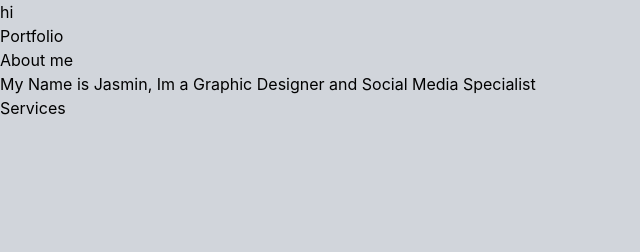
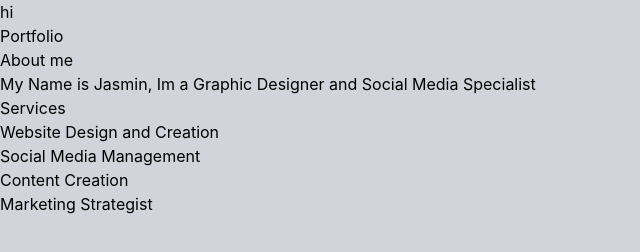
Before and after one commit to Jarabey/portfolio-design, a website: page public/index.html in a window 1280 px wide. Shown: the whole page, without its empty margins (0-640 px from the left). Drawn offline with nearby package versions, Linux system fonts and the light colour scheme; files that its build step writes are made by us from their sources.

Commit message:
Update index.html

```diff
--- a/public/index.html
+++ b/public/index.html
@@ -14,6 +14,12 @@
     <h3>About me</h3>
     <p>My Name is Jasmin, Im a Graphic Designer and Social Media Specialist</p>
     <h3 class="text-red">Services</h3>
+    <ul>
+        <li>Website Design and Creation</li>
+        <li>Social Media Management</li>
+        <li>Content Creation</li>
+        <li>Marketing Strategist</li>
+    </ul>
 </body>
 <script src="../path/to/flowbite/dist/flowbite.min.js"></script>
 <script src="https://cdn.jsdelivr.net/npm/flowbite@2.5.2/dist/flowbite.min.js"></script>
```
